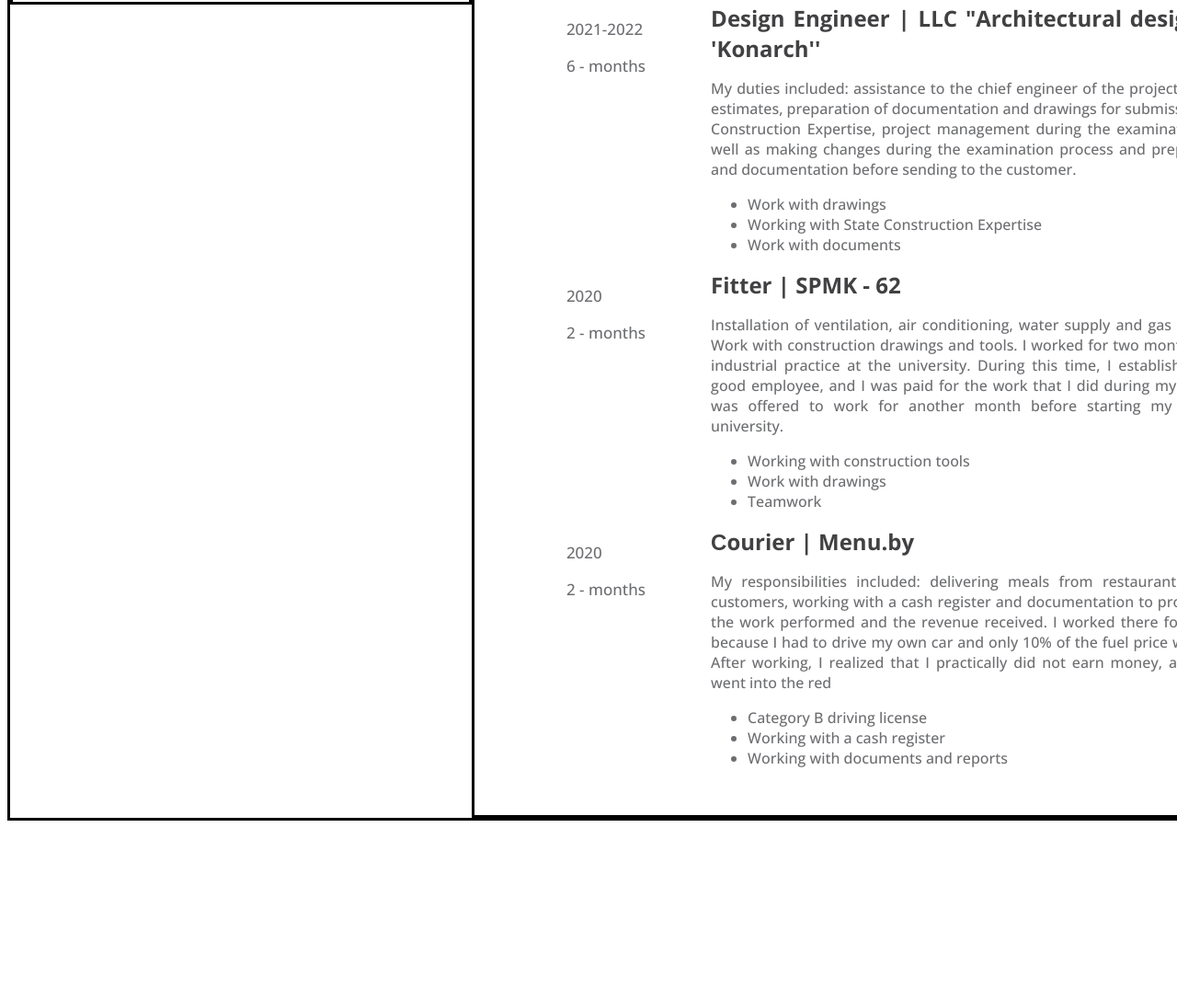
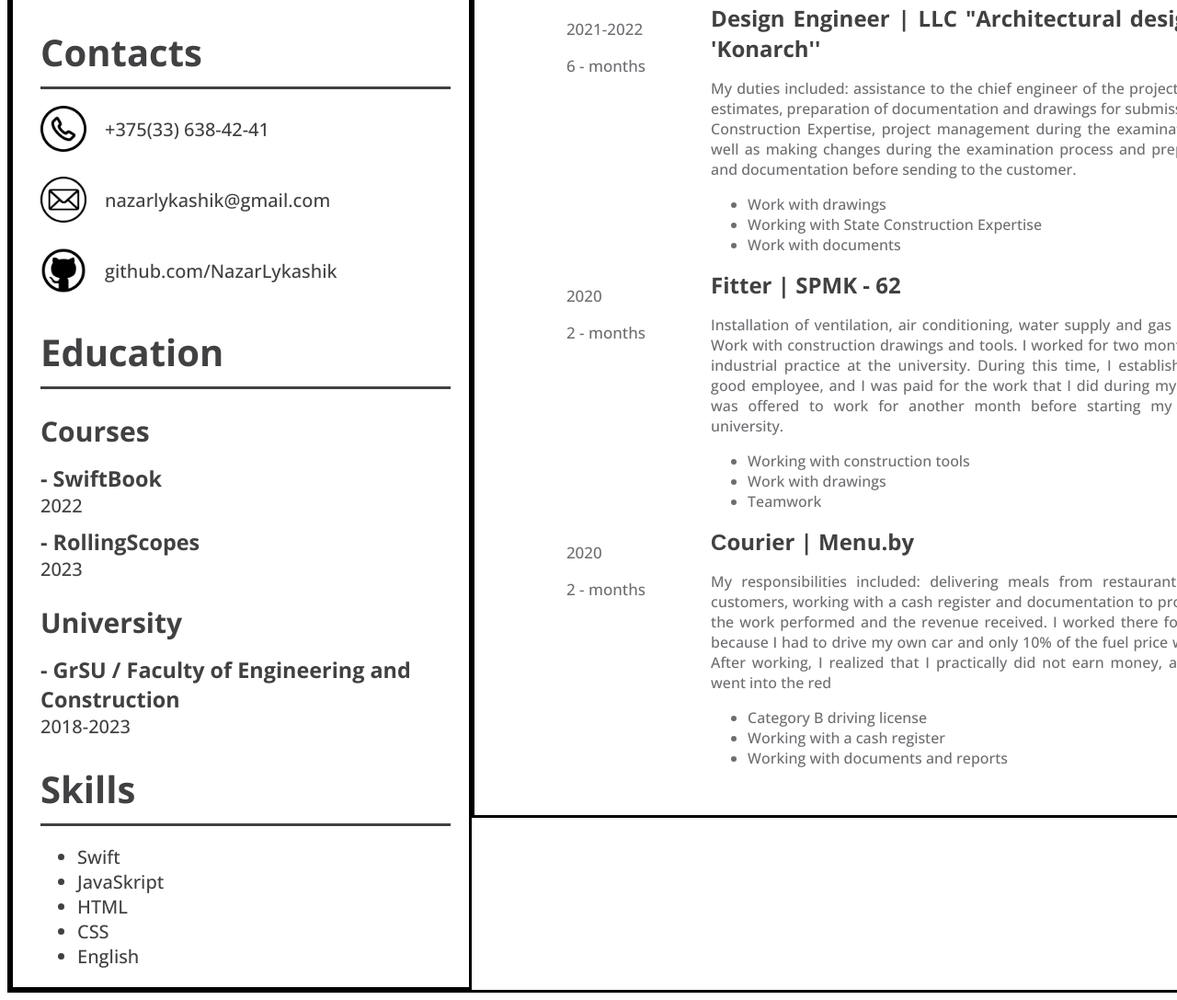
Before and after one commit to NazarLykashik/rsschool-cv, a plain HTML site: page index.html in a window 1280 px wide. Shown: the part 760-1847 px from the top of the page at 92% size. Before the commit the page ends 1660 px from the top, so only its background shows below. Drawn offline with nearby package versions, Linux system fonts and the light colour scheme.

```diff
--- a/index.html
+++ b/index.html
@@ -31,7 +31,52 @@
     </header>
     <main class="main-container">
         <div class="left-container">
-            <img class="profile-photo" src="assets/A753F81E-4F16-4A33-A961-913A689542C9_1_105_c.jpeg" alt="avatar">
+            <div>
+                <img class="profile-photo" src="assets/A753F81E-4F16-4A33-A961-913A689542C9_1_105_c.jpeg" alt="avatar">
+            </div>
+            <div class="left-content">
+                <div class="content">
+                    <div id="contacts">
+                        <h1 class="left-content-header">Contacts</h1>
+                        <div class="block"></div>
+                        <div class="contacts-content">
+                            <img class="contacts-logo" src="assets/1509974.png" alt="phone">
+                            <p>+375(33) 638-42-41</p>
+                        </div>
+                        <div class="contacts-content">
+                            <img class="contacts-logo" src="assets/img_358140.png" alt="phone">
+                            <p>nazarlykashik@gmail.com</p>
+                        </div>
+                        <div class="contacts-content">
+                            <img class="contacts-logo" src="assets/Github-circle_(CoreUI_Icons_v1.0.0).svg.png" alt="phone">
+                            <p>github.com/NazarLykashik</p>
+                        </div>
+                    </div>
+                    <div id="education">
+                        <h1 class="left-content-header">Education</h1>
+                        <div class="block"></div>
+                        <h2>Courses</h2>
+                        <h3 class="education-name">- SwiftBook</h3>
+                        <p>2022</p>
+                        <h3 class="education-name">- RollingScopes</h3>
+                        <p>2023</p>
+                        <h2>University</h2>
+                        <h3 class="education-name">- GrSU / Faculty of Engineering and Construction</h3>
+                        <p>2018-2023</p>
+                    </div>
+                    <div id="skills">
+                        <h1 class="left-content-header">Skills</h1>
+                        <div class="block"></div>
+                        <ul>
+                            <li>Swift</li>
+                            <li>JavaSkript</li>
+                            <li>HTML</li>
+                            <li>CSS</li>
+                            <li>English</li>
+                        </ul>
+                    </div>
+                </div>
+            </div>
         </div>
         <div class="right-container">
             <div class="prifile" id="profile">
--- a/style.css
+++ b/style.css
@@ -65,6 +65,7 @@
     border: solid;
 }
 .left-container{
+    font-family: 'Lato' sans-serif;
     float: left;
     width: 35%;
     border: solid;
@@ -134,3 +135,28 @@
     color: #414042;
     font-weight: bold;
 }
+.content{
+    font-size: 20px;
+    margin-left: 30px;
+    margin-right: 20px;
+    color: #414042;
+}
+.left-content-header{
+    margin-bottom: 10px;
+}
+.contacts-content{
+    display: flex;
+    flex-direction: row;
+    align-items: center;
+    margin-top: 10px;
+    margin-bottom: 10px;
+}
+.contacts-logo{
+    width: 50px;
+    height: 50px;
+    margin-right: 20px;
+}
+.education-name{
+    margin-top: -10px;
+    margin-bottom: -20px;
+}
```
Also changed, not shown: assets/1509974.png (added), assets/Github-circle_(CoreUI_Icons_v1.0.0).svg.png (added), assets/img_358140.png (added).
